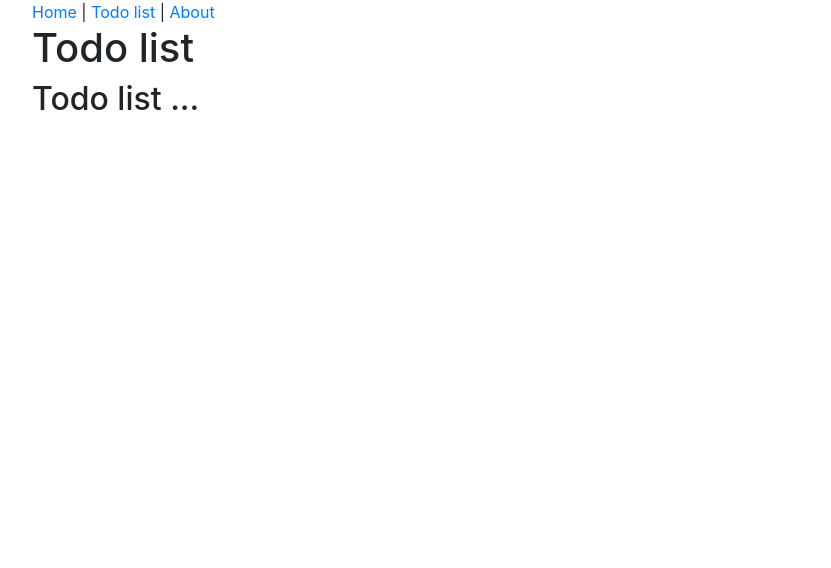
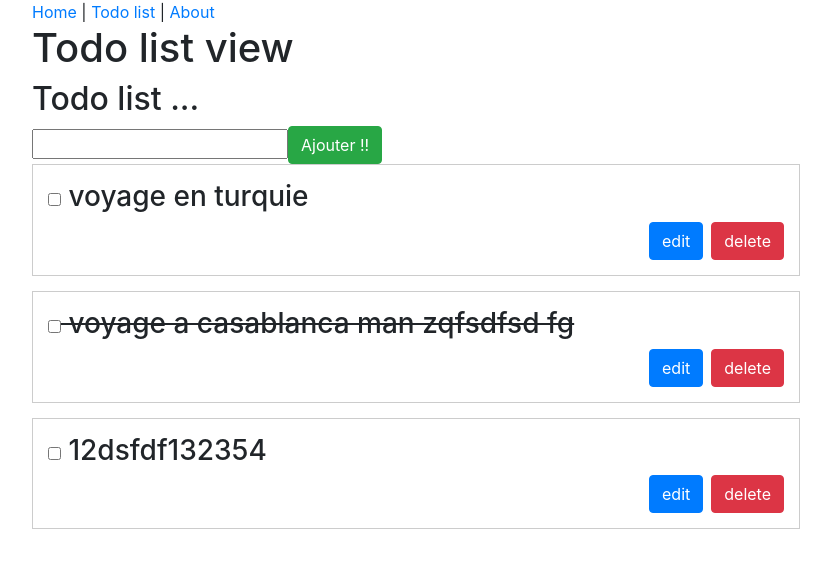
Before and after one commit to younesh/learnVueJs, a Vue app in the folder todo-list/: page /Todo in a window 1280 px wide. Shown: the top 568 px of the page, without its empty margins (53-884 px from the left). Built offline with nearby package versions, Linux system fonts and the light colour scheme; data requests are answered from the project's data file.

Commit message:
learnVueJS/todo : display the liste todo form services axios ...

```diff
--- /dev/null
+++ b/todo-list/db.json
@@ -0,0 +1,18 @@
+{
+    "todos": [{
+            "title": "voyage en turquie",
+            "completed": false,
+            "id": 7
+        },
+        {
+            "title": "voyage a casablanca man  zqfsdfsd fg",
+            "completed": true,
+            "id": 8
+        },
+        {
+            "title": "12dsfdf132354",
+            "completed": false,
+            "id": 9
+        }
+    ]
+}
--- a/todo-list/package.json
+++ b/todo-list/package.json
@@ -8,6 +8,7 @@
     "lint": "vue-cli-service lint"
   },
   "dependencies": {
+    "axios": "^0.19.2",
     "bootstrap": "^4.5.0",
     "core-js": "^3.6.4",
     "vue": "^2.6.11",
--- a/todo-list/src/App.vue
+++ b/todo-list/src/App.vue
@@ -10,11 +10,7 @@
 </template>
 
 <style lang="scss">
-   // variables
-  $gutter-base : 30px;
-  $gutter-half :  $gutter-base / 2 ;
-  $border-default : 1px solid #CCC;
-
+  @import "./components/config/scss/_variables.scss";
   @import "../node_modules/bootstrap/dist/css/bootstrap.min.css";
 
   section.test {
--- /dev/null
+++ b/todo-list/src/components/config/scss/_variables.scss
@@ -0,0 +1,4 @@
+   // variables
+   $gutter-base: 30px;
+   $gutter-half : $gutter-base / 2;
+   $border-default: 1px solid #CCC;
--- /dev/null
+++ b/todo-list/src/components/molecules/TodoForm.vue
@@ -0,0 +1,22 @@
+<template>
+  <div class="todo-form">
+      <input type="text" name="" id="">
+      <button class="btn btn-success"> Ajouter !! </button>
+  </div>
+</template>
+
+<script lang="ts">
+import { Component, Prop, Vue } from "vue-property-decorator";
+
+@Component
+export default class TodoForm extends Vue {
+
+}
+</script>
+
+<style lang="scss" scoped>
+ @import "@/components/config/scss/_variables.scss";
+ .todo-form {
+
+ }
+</style>
--- /dev/null
+++ b/todo-list/src/components/molecules/TodoLine.vue
@@ -0,0 +1,33 @@
+<template>
+  <div class="todo-line">
+      <h3 :class="{'is-completed' : todo.completed}">
+        <input type="checkbox" name="" id="">
+        {{todo.title}}
+       </h3>
+       <div class="d-flex justify-content-end">
+          <button class="btn btn-primary"> edit </button>
+          <button class="btn btn-danger ml-2"> delete </button>
+      </div>
+  </div>
+</template>
+
+<script lang="ts">
+import { Component, Prop, Vue } from "vue-property-decorator";
+
+@Component
+export default class TodoLine extends Vue {
+ @Prop() readonly todo!: any;
+}
+</script>
+<style lang="scss" scoped>
+   @import "@/components/config/scss/_variables.scss";
+ .todo-line {
+     border : $border-default;
+     padding: $gutter-half;
+     margin-bottom:$gutter-half ;
+ }
+
+.is-completed {
+    text-decoration: line-through;
+}
+</style>
--- a/todo-list/src/components/organismes/TodoList.vue
+++ b/todo-list/src/components/organismes/TodoList.vue
@@ -1,14 +1,57 @@
 <template>
   <div class="todo-list">
       <h2> Todo list ... </h2>
+      <TodoForm />
+      <div v-for="todoItem in todosData" v-bind:key="todoItem.id">
+            <TodoLine :todo="todoItem"/>
+      </div>
+
   </div>
 </template>
 
 <script lang="ts">
 import { Component, Prop, Vue } from "vue-property-decorator";
+import TodoLine from "@/components/molecules/TodoLine.vue";
+import TodoForm from "@/components/molecules/TodoForm.vue";
+import axios from "axios";
 
-@Component
+@Component({
+    components: {
+    TodoLine, TodoForm
+  }
+})
 export default class TodoList extends Vue {
+
+  /* --- DATA VARIABLES ---*/
+ private todosData:  Array<object> = []
+
+
+/* --- LIFE CYCLE ---*/
+  created() {
+    this.getTodosData();
+      console.log("list : ",this.todosData);
+
+ }
+   mounted() {
+     console.log("LIFE-CYCLE / mounted  ");
+
+  }
+
+ /* --- METHODES ---*/
+   public getTodosData(): void {
+
+        axios.get("http://localhost:7070/todos")
+        .then(res => this.todosData = res.data)
+        .catch(err => console.log(err))
+   }
+
 
 }
 </script>
+
+<style lang="scss" scoped>
+ $TL-maxW : 768px;
+ .todo-list {
+     max-width: $TL-maxW ;
+ }
+</style>
--- a/todo-list/src/views/TodoView.vue
+++ b/todo-list/src/views/TodoView.vue
@@ -1,6 +1,6 @@
 <template>
   <div class="todo-view">
-    <h1> Todo list </h1>
+    <h1> Todo list view </h1>
       <TodoList />
   </div>
 </template>
```
Also changed, not shown: todo-list/src/components/config/Model-cpt.vue (added, +63 -0 lines), 1 other file (tests, documents, lock files or other folders).
